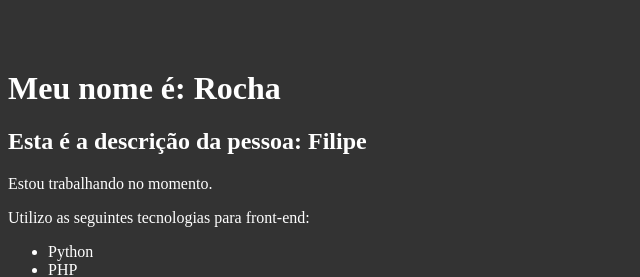
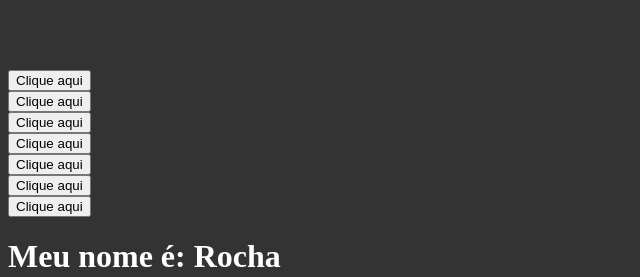
Before and after one commit to FilipeGabrielRocha/hora-de-cordar-pedidos-de-hamburguer, a Vue app in the folder 2_projeto_vue/: page / in a window 1280 px wide. Shown: the part 283-560 px from the top of the page, without its empty margins (0-640 px from the left). Built offline with nearby package versions, Linux system fonts and the light colour scheme.

Commit message:
Aula 16 - curso de vue
Reutilização de componentes

```diff
--- a/2_projeto_vue/src/components/Form.vue
+++ b/2_projeto_vue/src/components/Form.vue
@@ -25,7 +25,7 @@
     components: {
         InputText,
         Submit,
-        InputText
+        InputText,
     },
     data() {
         return {
--- a/2_projeto_vue/src/components/PrimeiroComponente.vue
+++ b/2_projeto_vue/src/components/PrimeiroComponente.vue
@@ -3,15 +3,25 @@
         <h1>Olá Vue!</h1>
         <p>Meu nome é {{ nome }} e trabalho com {{profissao}}</p>
         <MultiplosEventos />
+        <ReutilizacaoTeste />
+        <ReutilizacaoTeste />
+        <ReutilizacaoTeste />
+        <ReutilizacaoTeste />
+        <ReutilizacaoTeste />
+        <ReutilizacaoTeste />
+        <ReutilizacaoTeste />
     </div>
 </template>
 
 <script>
     import MultiplosEventos from './MultiplosEventos.vue';
+    import ReutilizacaoTeste from './ReutilizacaoTeste.vue';
+
     export default {
         name: 'PrimeiroComponente',
         components: {
-            MultiplosEventos
+            MultiplosEventos,
+            ReutilizacaoTeste
         },
         data() {
             return {
@@ -19,8 +29,5 @@
                 profissao: "Programador"
             }
         },
-        methods: {
-
-        }
     }
 </script>
--- /dev/null
+++ b/2_projeto_vue/src/components/ReutilizacaoTeste.vue
@@ -0,0 +1,22 @@
+<template>
+    <div>
+        <button @click="ativar">Clique aqui</button>
+        <span v-show="ativou">Ativado!</span>
+    </div>
+</template>
+
+<script>
+    export default {
+        name: 'ReutilizacaoTeste',
+        data() {
+            return {
+                ativou: false
+            }
+        },
+        methods: {
+            avitar() {
+                this.ativou = !this.ativou
+            }
+        }
+    }
+</script>
```
